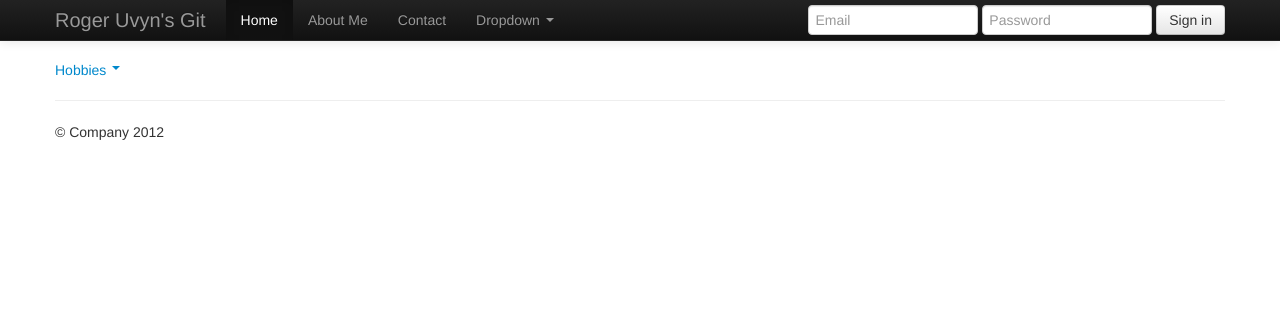
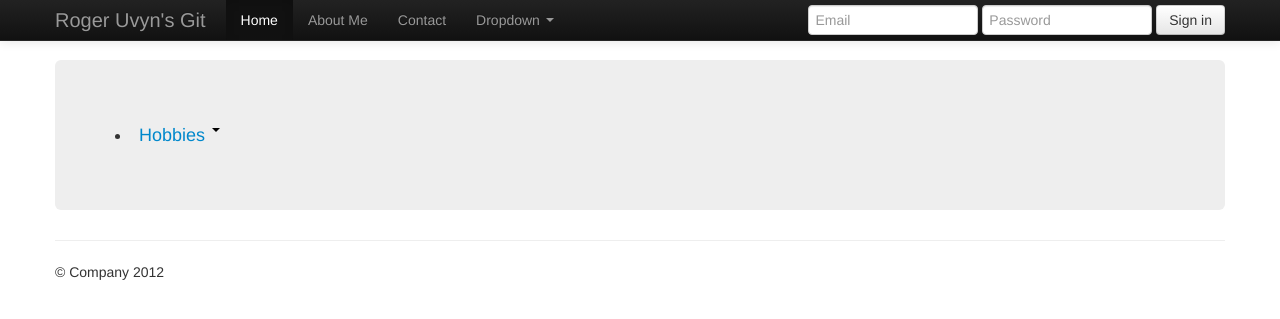
Before and after one commit to RogerUvyn/rogeruvyn.github.com, a Jekyll site: the page built from personal/interests.markdown, in a window 1280 px wide. Shown: the top 319 px of the page. Built offline with Jekyll 4.4.1, drawn with Linux system fonts in a browser that asks for light colours.

Commit message:
Rev 1.11
Rev 1.11

```diff
--- a/personal/interests.markdown
+++ b/personal/interests.markdown
@@ -1,7 +1,11 @@
 ---
 layout: default
 ---
-<ul class="nav">
+
+<div class="hero-unit">
+
+
+
 <li class="dropdown">
 <a href="#" class="dropdown-toggle" data-toggle="dropdown">Hobbies <b class="caret"></b></a>
 <ul class="dropdown-menu">
@@ -22,4 +26,8 @@ layout: default
 <li><a href="#">Painting</a></li>
 </ul>
 </li>
-</ul>
+
+
+
+
+</div>
```
